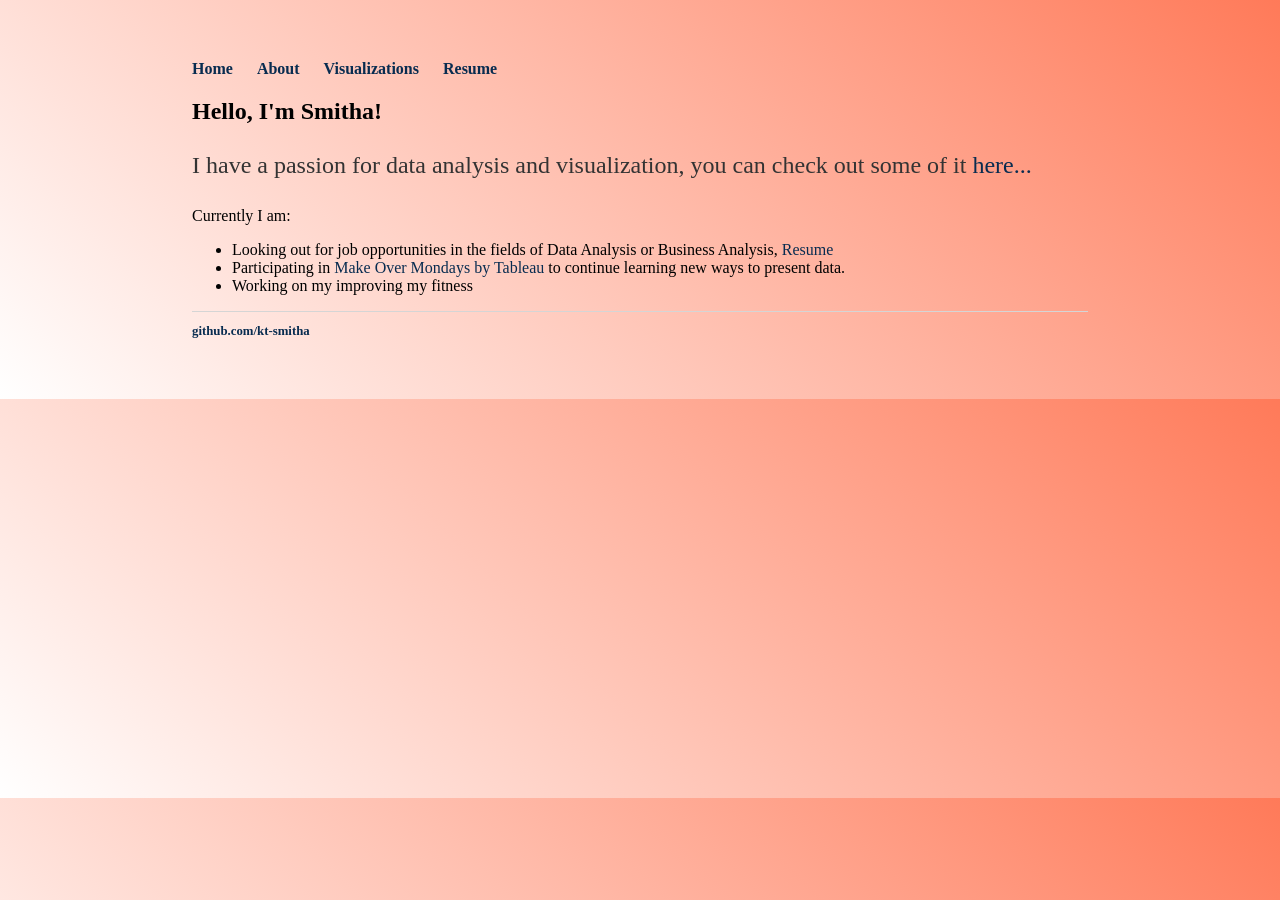
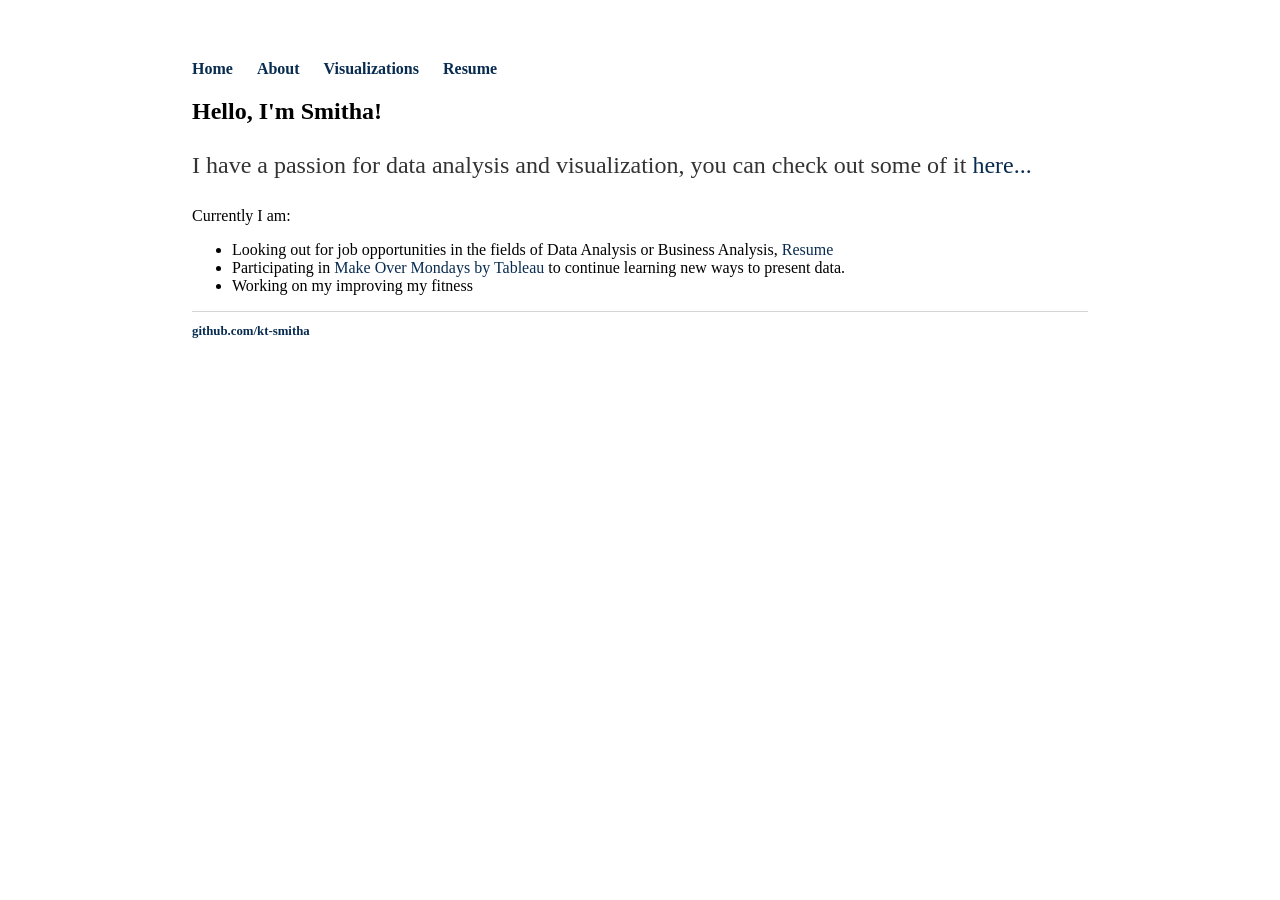
Before and after one commit to kt-smitha/kt-smitha.github.io, a Jekyll site: the page built from index.html, in a window 1280 px wide. Built offline with Jekyll 4.4.1, drawn with Linux system fonts in a browser that asks for light colours.

Commit message:
Update main.css

```diff
--- a/css/main.css
+++ b/css/main.css
@@ -1,7 +1,7 @@
 body {
     margin: 60px auto;
     width: 70%;
-    background-image: linear-gradient(45deg, #FFFFFF, rgb(255, 122, 89));
+    background-color: '#FEF9E7';
 }
 nav ul, footer ul {
     font-family:'Roboto Slab';
```
